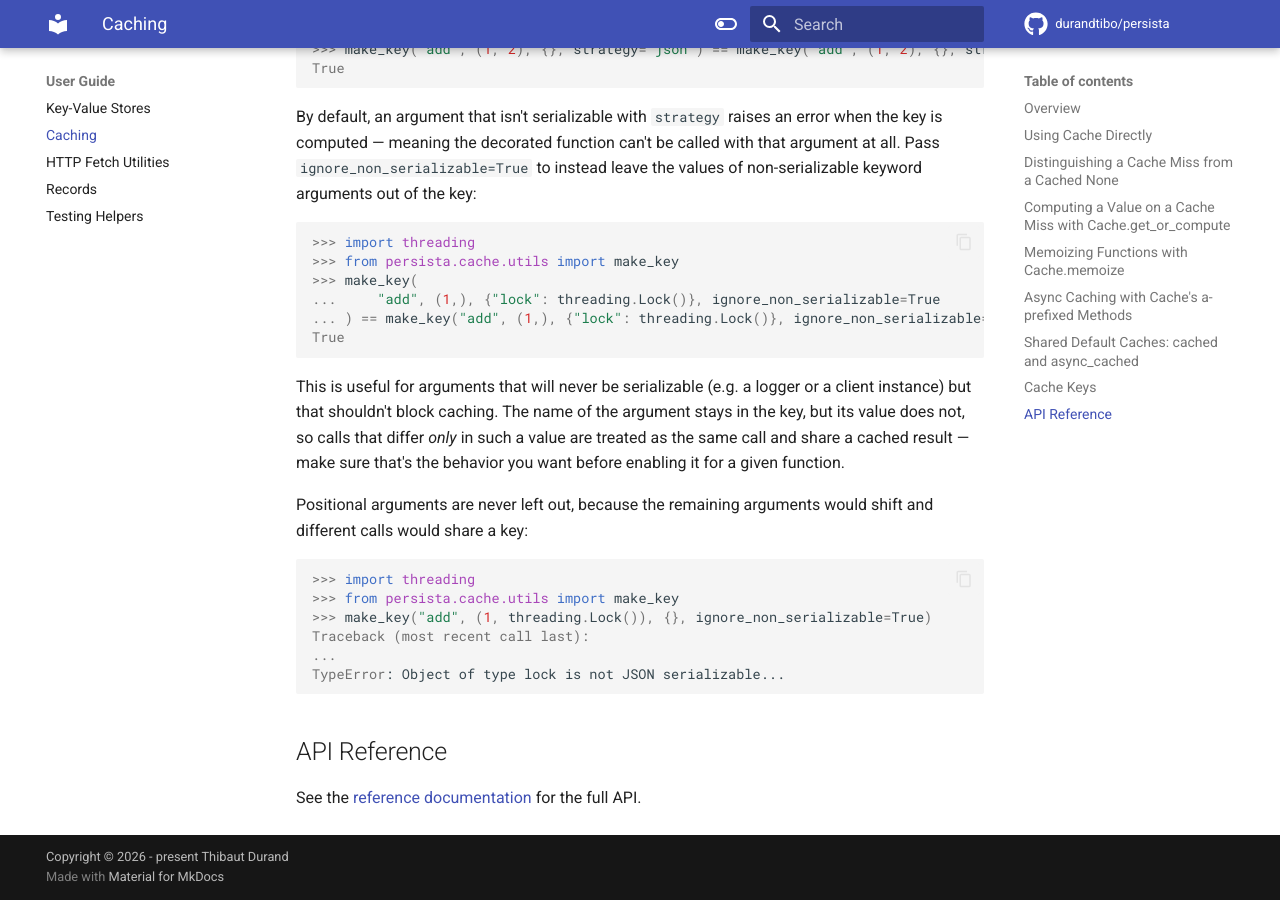
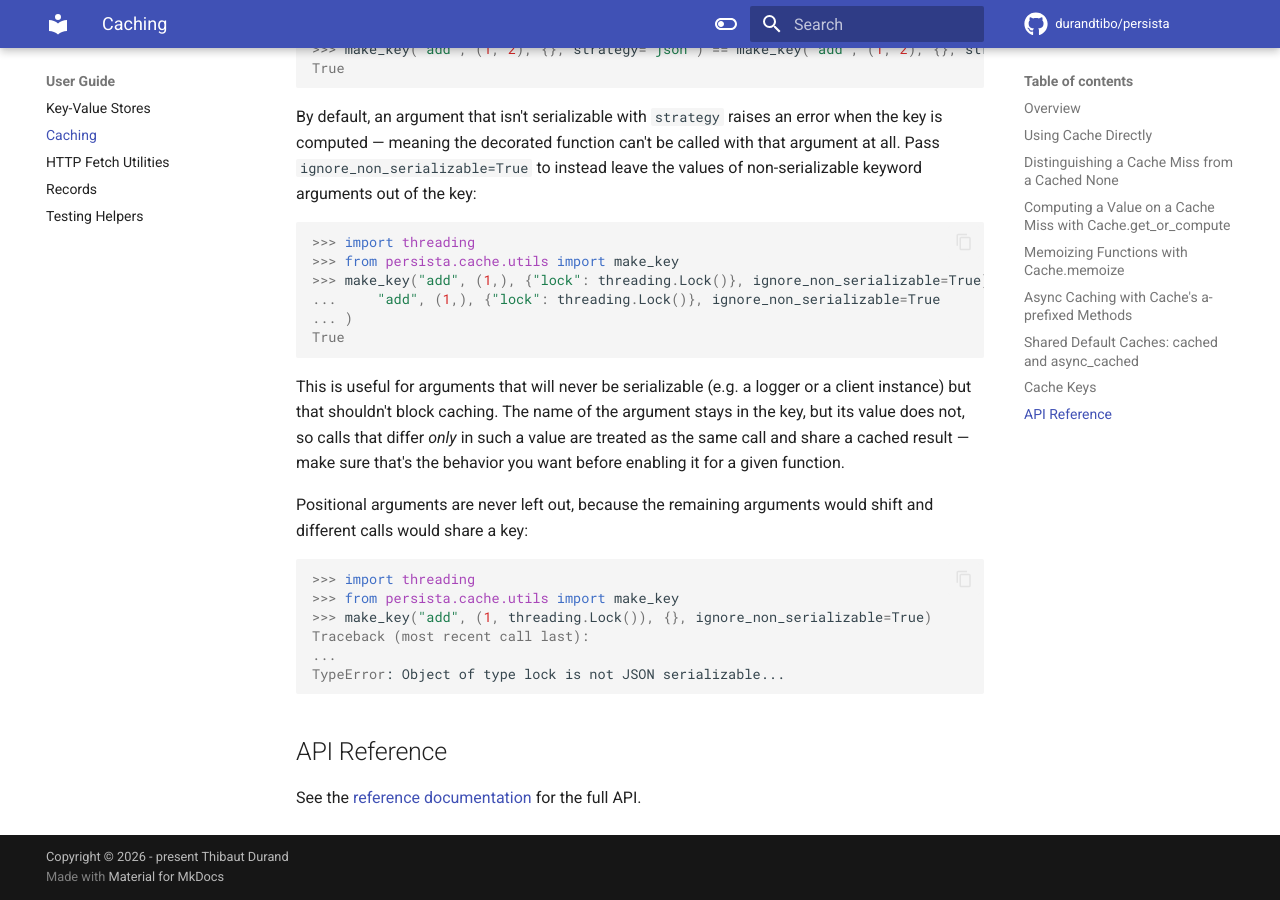
Before and after one commit to durandtibo/persista, an MkDocs documentation site: the page built from docs/docs/uguide/cache.md, in a window 1280 px wide and 900 px high, scrolled down 8468 px. Built offline with MkDocs 1.6.1 and Material for MkDocs 9.7.7, drawn with Linux system fonts in a browser that asks for light colours; emoji names are drawn with the system emoji font; comment, search, counter and statistics services are not loaded; the version menu is left out.

Commit message:
Fix the formatting reported by pre-commit
Co-Authored-By: Claude Sonnet 5.5 <noreply@anthropic.com>

````diff
--- a/docs/docs/uguide/cache.md
+++ b/docs/docs/uguide/cache.md
@@ -447,9 +447,9 @@ out of the key:
 ```pycon
 >>> import threading
 >>> from persista.cache.utils import make_key
->>> make_key(
+>>> make_key("add", (1,), {"lock": threading.Lock()}, ignore_non_serializable=True) == make_key(
 ...     "add", (1,), {"lock": threading.Lock()}, ignore_non_serializable=True
-... ) == make_key("add", (1,), {"lock": threading.Lock()}, ignore_non_serializable=True)
+... )
 True
 
 ```
````
Also changed, not shown: 1 other file.
